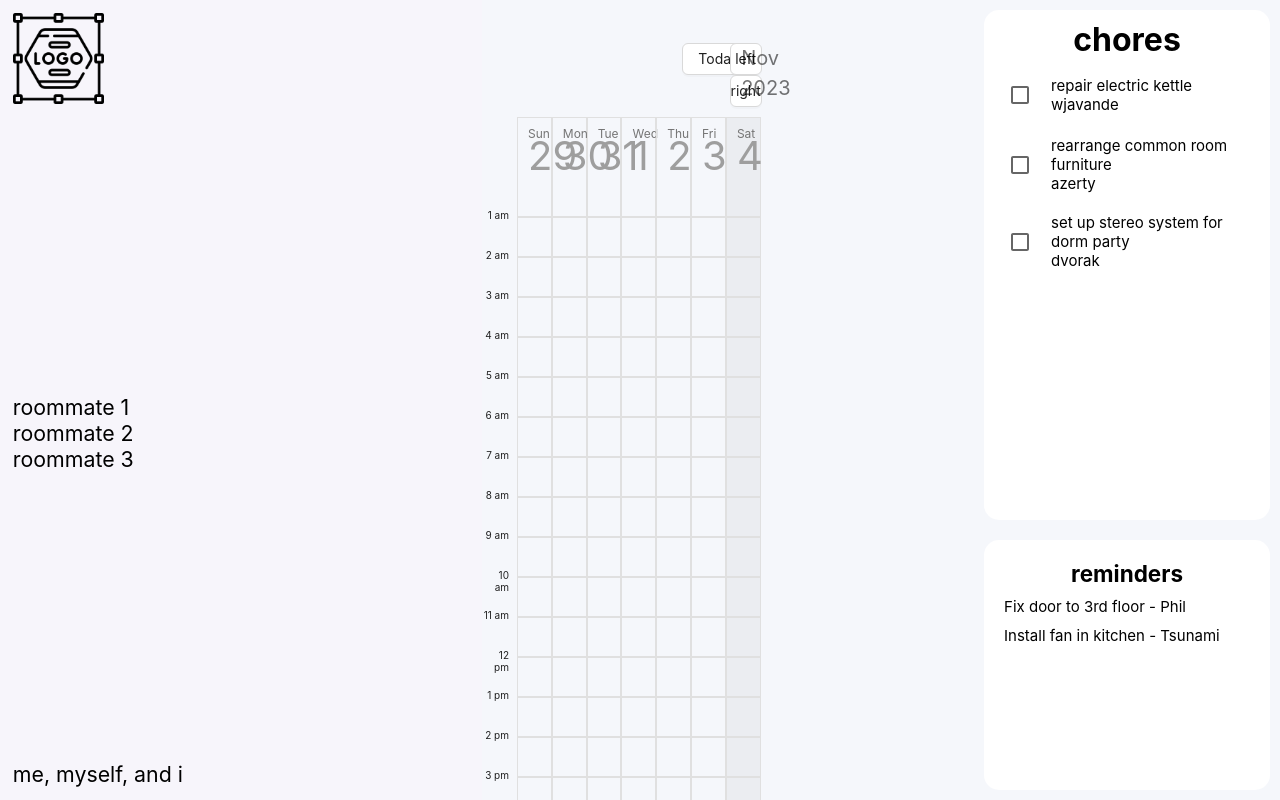
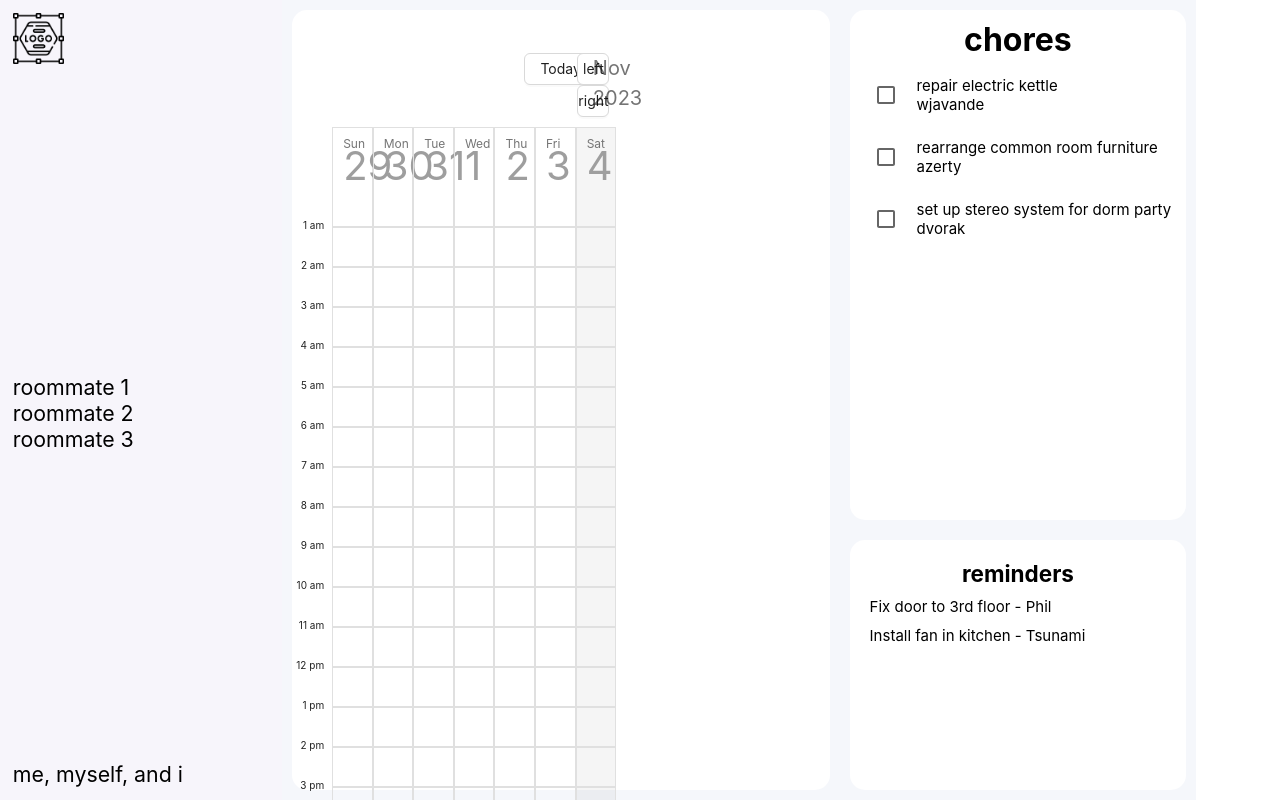
Before and after one commit to juliethecao/zothacks23_zotzen, a React (Create React App) app in the folder zotzen/: page / in a window 1280 px wide. Shown: the top 800 px of the page. Built offline with nearby package versions, Linux system fonts and the light colour scheme.

Commit message:
Fix containers

```diff
--- a/zotzen/src/home/home.css
+++ b/zotzen/src/home/home.css
@@ -2,6 +2,12 @@
     background-color: #F5F7FB;
     display: flex;
     flex-direction: row;
+}
+
+.background-window {
+    background-color: white;
+    border-radius: 15px;
+    margin: 10px;
 }
 
 .right-bar {
@@ -16,18 +22,18 @@
 
 /* access the times*/
 .ant-col.ant-col-3.css-dev-only-do-not-override-2i2tap {
-    color: blue !important;
+    color: green!important;
 }
 
 /* access the days of the week */
 .ant-col.ant-col-3.css-dev-only-do-not-override-2i2tap p:nth-child(1) {
-    color: orange !important;
+    color: green !important;
     font-size: 14px !important;
 }
 
 /* access the number days of the week */
 .ant-col.ant-col-3.css-dev-only-do-not-override-2i2tap p:nth-child(2){
-    color: purple !important;
+    color: grey!important;
     font-size: 20px !important;
 
 }
--- a/zotzen/src/home/home.js
+++ b/zotzen/src/home/home.js
@@ -6,7 +6,7 @@ import Reminders from '../components/reminders/reminders.js';
 function Home() {
   return (
     <div className="home">
-      <GoogleCalendar></GoogleCalendar>
+      <div className="background-window"><GoogleCalendar></GoogleCalendar></div>
       <div className="right-bar">
         <ChoreList />
         <Reminders />
--- a/zotzen/src/nav/nav.css
+++ b/zotzen/src/nav/nav.css
@@ -3,7 +3,7 @@
     flex-direction: column;
     justify-content: space-between;
     padding: 1%;
-    /* width: 20vw; */
+    width: 20vw;
     background-color: #F7F5FB; /* note: V != B */
 }
 .logo-container {
```
